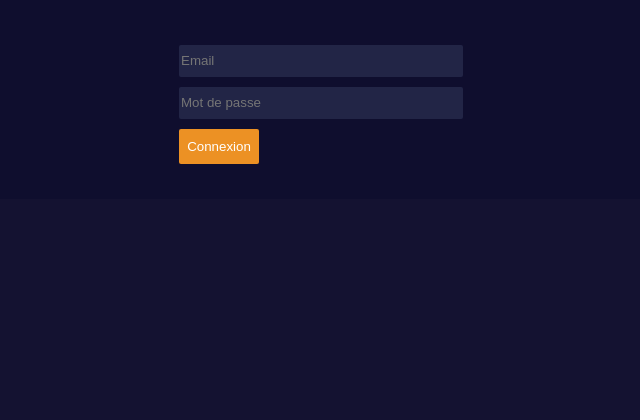
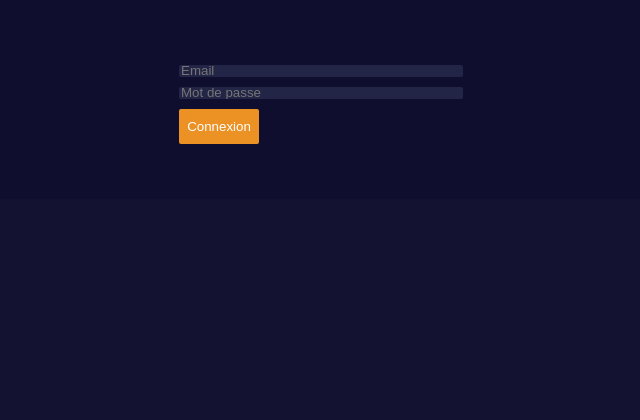
Before and after one commit to RyzKum/puisssance4, a PHP site: page / in a window 1280 px wide. Shown: the part 267-687 px from the top of the page, without its empty margins (319-959 px from the left). Run offline with PHP 8.4, Linux system fonts and the light colour scheme.

Commit message:
height 10px

```diff
--- a/puissance 3 et pas 4 ahahahha 2/login/style.css
+++ b/puissance 3 et pas 4 ahahahha 2/login/style.css
@@ -38,6 +38,7 @@ form input{
     width: 280px;
     height: 30px;
     border-radius: 2px;
+    height: 10px;
 }
 
 .haut{
```
